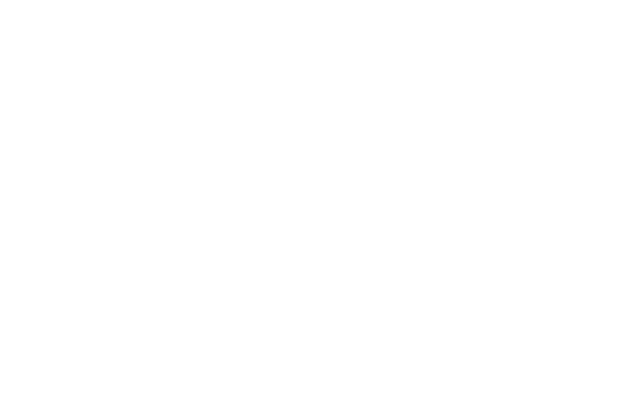
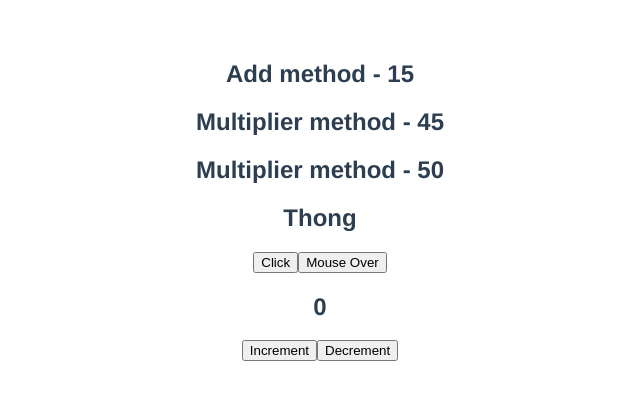
Before and after one commit to thongvm316/VueJs, a Vue app: page / in a window 1280 px wide. Shown: the top 400 px of the page, without its empty margins (320-960 px from the left). Built offline with nearby package versions, Linux system fonts and the light colour scheme.

Commit message:
method and Event Handling

```diff
--- a/src/App.vue
+++ b/src/App.vue
@@ -1,5 +1,23 @@
 <template>
+  <h2>Add method - {{ add(1, 5, 9) }}</h2>
+  <h2>Multiplier method - {{ multiply(9) }}</h2>
+  <h2>Multiplier method - {{ multiply(baseValue) }}</h2>
 
+  <h2>{{ name }}</h2>
+  <div>
+    <button v-on:click="changeName($event), increment(1, $event)">Click</button>
+    <button v-on:mouseover="changeName">Mouse Over</button>
+  </div>
+
+  <h2>{{ count }}</h2>
+  <div>
+    <button v-on:click="increment(1, $event)">Increment</button>
+    <button v-on:click="decrement(5)">Decrement</button>
+
+    <!-- Can usee @click instead v-on:click -->
+    <!-- <button @click="increment(1)">Increment</button>
+    <button @click="decrement(5)">Decrement</button> -->
+  </div>
 </template>
 
 <script>
@@ -8,7 +26,29 @@
   name: 'App',
   data() {
     return {
-
+      name: 'Thong',
+      count: 0,
+      baseMultiplier: 5,
+      baseValue: 10
+    }
+  },
+  methods: {
+    add(a, b, c) {
+      return a + b + c
+    },
+    multiply(num) {
+      return num * this.baseMultiplier
+    },
+    increment(num, event) {
+       this.count += num
+       console.log(event)
+    },
+    decrement(num) {
+       this.count -= num
+    },
+    changeName(event) {
+      this.name = 'Batman'
+      console.log(event)
     }
   }
 }
@@ -22,5 +62,5 @@
   text-align: center;
   color: #2c3e50;
   margin-top: 60px;
-}
+  }
 </style>
```
